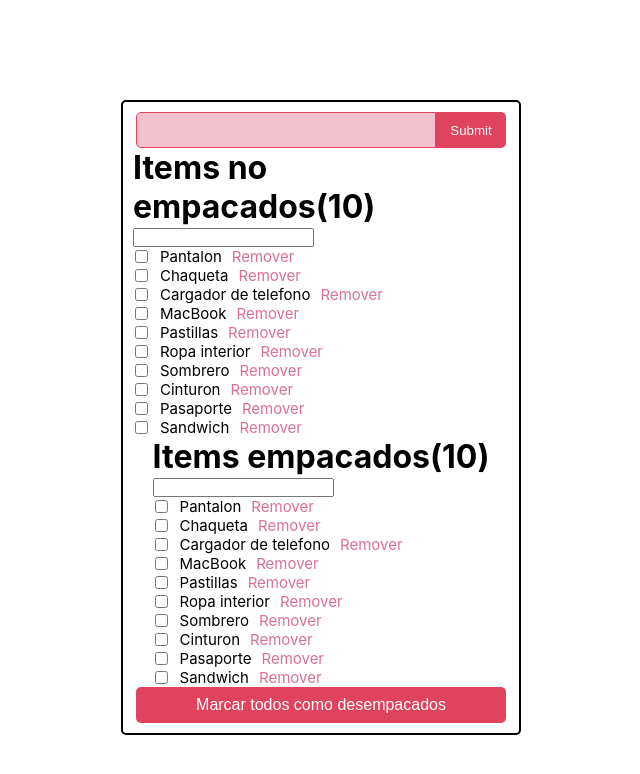
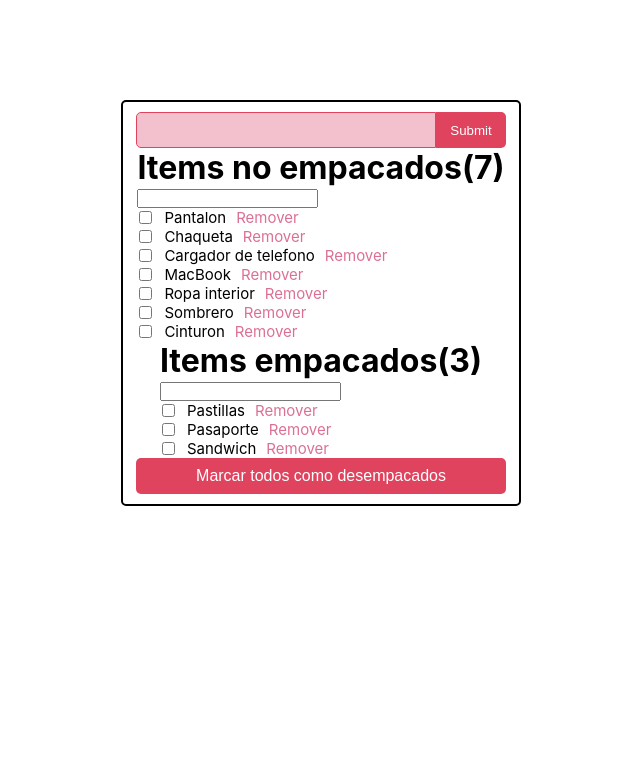
Before and after one commit to havebeeair/jetsetter, a React (Create React App) app: page / in a window 1280 px wide. Shown: the top 774 px of the page, without its empty margins (319-959 px from the left). Built offline with nearby package versions, Linux system fonts and the light colour scheme.

Commit message:
Se agregan aplica la funcion obtenerListaPorCategoria para crear una lista de empacados y una de no empacados en app

```diff
--- a/src/App.jsx
+++ b/src/App.jsx
@@ -2,6 +2,7 @@ import React, { useState } from "react";
 import "./App.css";
 import { defaultState } from "./consts/products.js";
 import Items from "./Items.jsx";
+import { obtenerItemsPorCategoria } from "./utils";
 
 function App() {
   let [state, setState] = useState("");
@@ -17,6 +18,13 @@ function App() {
   const handleButton = () => {
     console.log("Desempacando...");
   };
+
+  const listaEmpacados = obtenerItemsPorCategoria(defaultState, "packed", true);
+  const listaNoEmpacados = obtenerItemsPorCategoria(
+    defaultState,
+    "packed",
+    false
+  );
 
   return (
     <div className="app-container">
@@ -37,8 +45,8 @@ function App() {
             value="Submit"
           />
         </form>
-        <Items title="Items no empacados" items={defaultState} />
-        <Items title="Items empacados" items={defaultState} />
+        <Items title="Items no empacados" items={listaNoEmpacados} />
+        <Items title="Items empacados" items={listaEmpacados} />
         <div>
           <button className="btn-marcar-todos" onClick={handleButton}>
             {" "}
```
Also changed, not shown: src/utils.js (renamed from src/utils.jsx).
